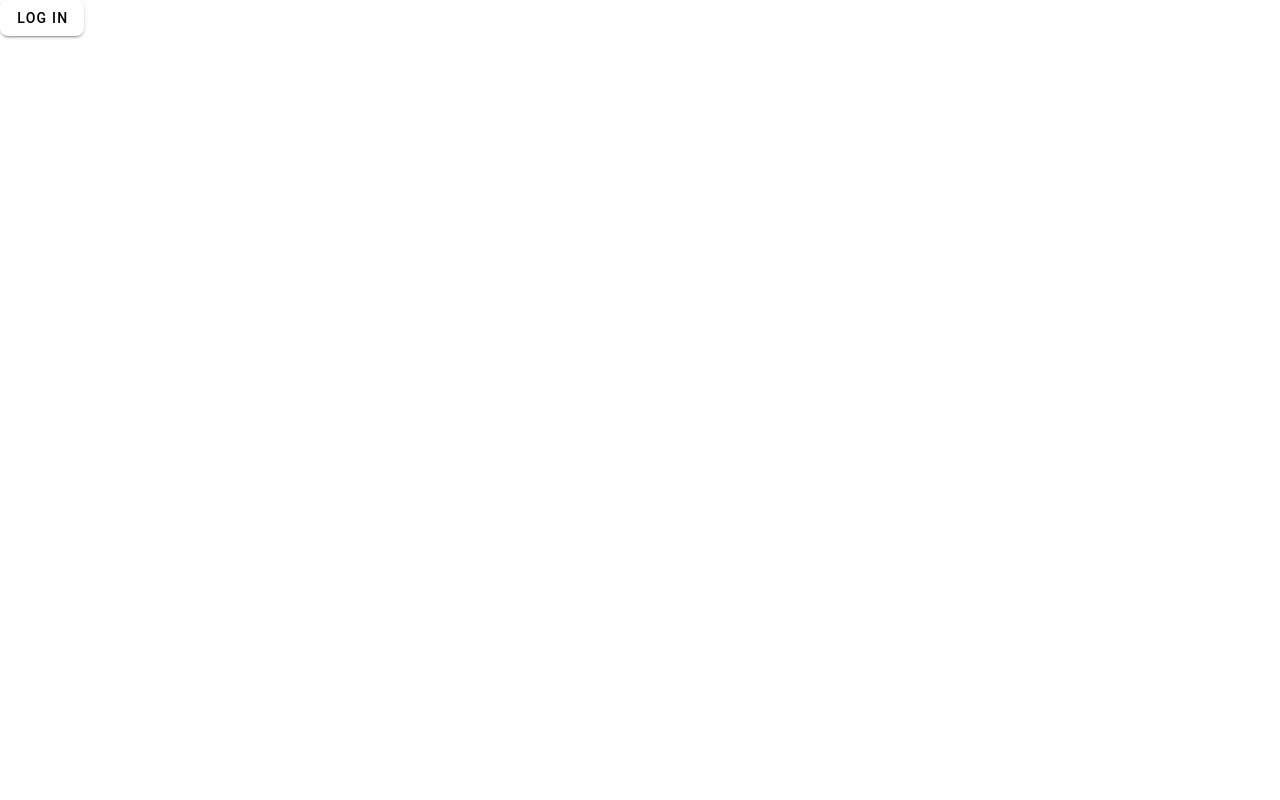
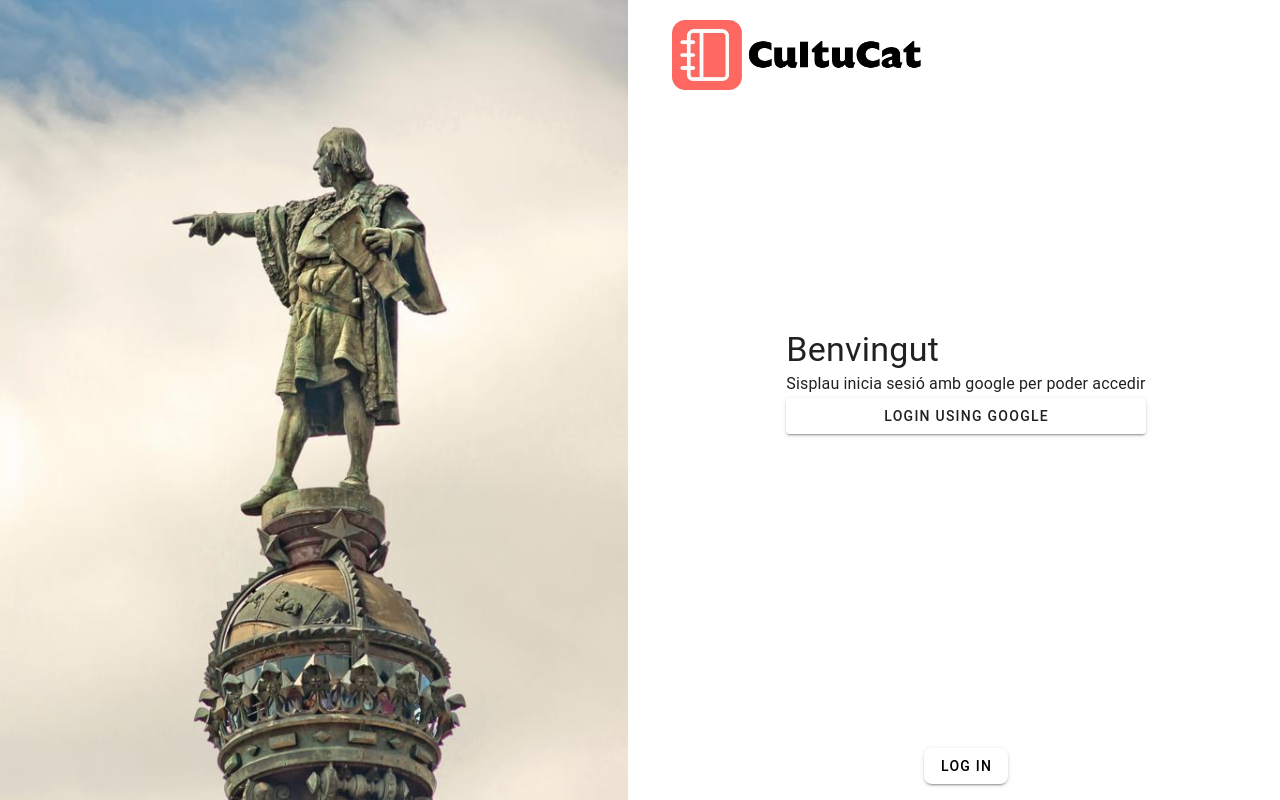
Before and after one commit to CultuCat/cultucat.github.io, a Vue app: page /login in a window 1280 px wide. Built offline with nearby package versions, Linux system fonts and the light colour scheme.

Commit message:
login view

```diff
--- /dev/null
+++ b/src/components/loginBar.vue
@@ -0,0 +1,37 @@
+<template>
+  <v-img class="ma-5" src="../assets/full_logo.png" width="250" style="position:absolute;"></v-img>
+  <v-container class="custom-fill-height">
+    <v-card-text class="d-flex flex-column justify-center">
+      <div class="text-h4 text-left">Benvingut</div>
+      <div class="text-subtitle-1">Sisplau inicia sesió amb google per poder accedir</div>
+      <!-- <v-btn class="pa-0 ma-16 text-none" height="39.4px" width="216.2px">
+      </v-btn> -->
+      <v-btn @click="login">Login Using Google</v-btn>
+    </v-card-text>
+    <router-link to="home">
+      <v-btn rounded="lg" color="white" :style="{ backgroundColor: '#68ceec' }">Log in</v-btn>
+    </router-link>
+  </v-container>
+</template>
+
+<script>
+export default {
+  name: "loginBar",
+  components: {
+  },
+};
+</script>
+
+<style lang="scss" scoped>
+.subtitle {
+  color: $terciary;
+}
+
+.custom-fill-height {
+  display: flex;
+  flex-direction: column;
+  justify-content: center;
+  align-items: center;
+  min-height: 100vh;
+}
+</style>
--- /dev/null
+++ b/src/styles/colors.scss
@@ -0,0 +1,3 @@
+$primary: #ff6961;
+$secondary: #87ceec;
+$terciary: #d0d2d2;
--- a/src/views/login.vue
+++ b/src/views/login.vue
@@ -1,13 +1,38 @@
 <template>
-  <router-link to="home">
-    <v-btn rounded="lg" color="white" :style="{ backgroundColor: '#68ceec' }">
-      Log in
-    </v-btn>
-  </router-link>
+  <v-row>
+    <v-col class="pb-0" v-if="windowWidth > 960">
+      <v-img height="100vh" cover src="../assets/login.jpg"></v-img>
+    </v-col>
+    <v-col class="pb-0">
+      <loginBar />
+    </v-col>
+  </v-row>
 </template>
 
+
 <script>
+import loginBar from "@/components/loginBar.vue";
+
 export default {
   name: "Login",
+  components: {
+    loginBar
+  },
+  data() {
+    return {
+      windowWidth: window.innerWidth
+    };
+  },
+  created() {
+    window.addEventListener("resize", this.handleResize);
+  },
+  destroyed() {
+    window.removeEventListener("resize", this.handleResize);
+  },
+  methods: {
+    handleResize() {
+      this.windowWidth = window.innerWidth;
+    }
+  }
 }
 </script>
--- a/vite.config.js
+++ b/vite.config.js
@@ -29,6 +29,13 @@ export default defineConfig({
       },
     }),
   ],
+  css: {
+    preprocessorOptions: {
+      scss: {
+        additionalData: `@import "@/styles/colors.scss";`,
+      },
+    },
+  },
   define: { 'process.env': {} },
   base: '/',
   resolve: {
```
Also changed, not shown: src/assets/full_logo.png (added), src/assets/login.jpg (added).
